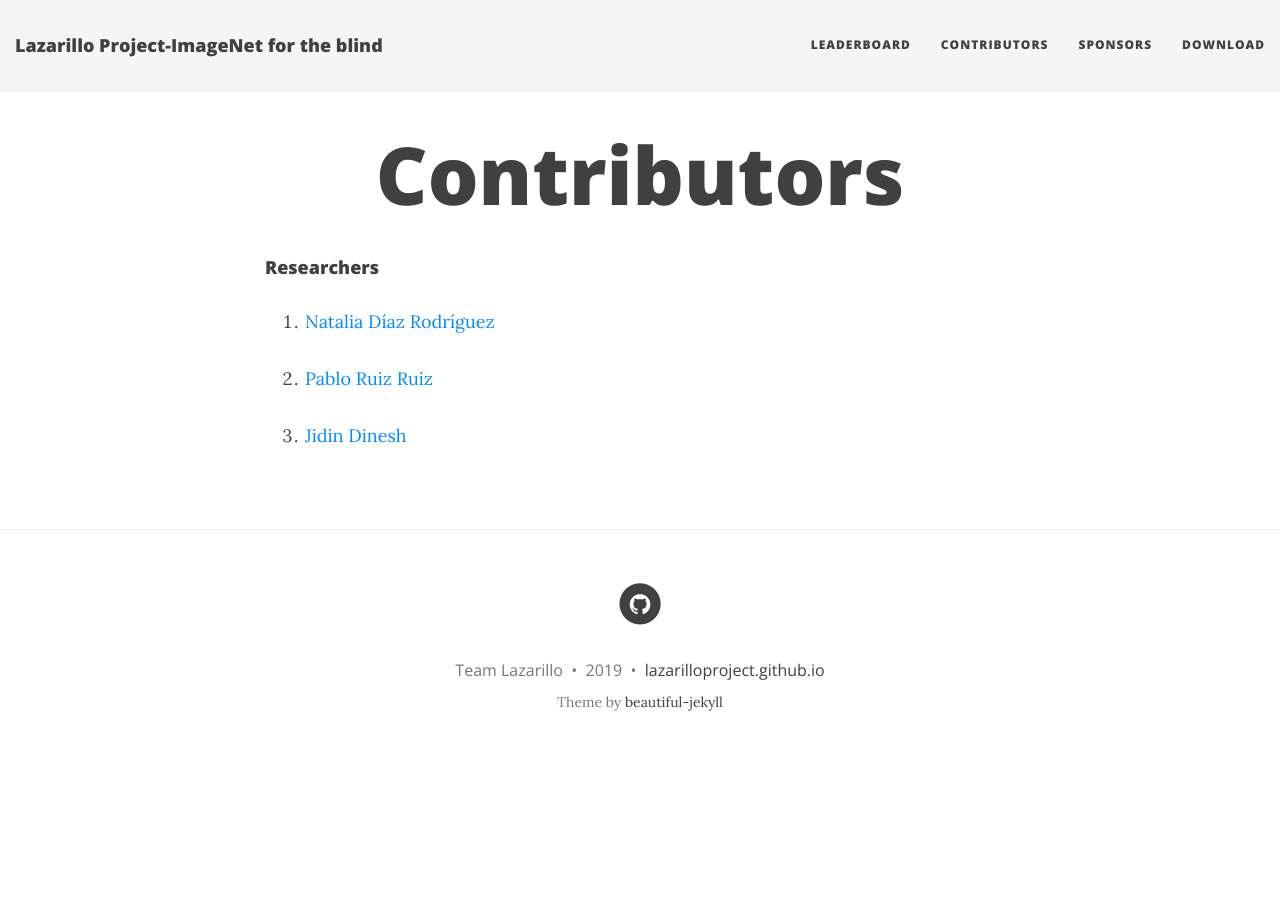
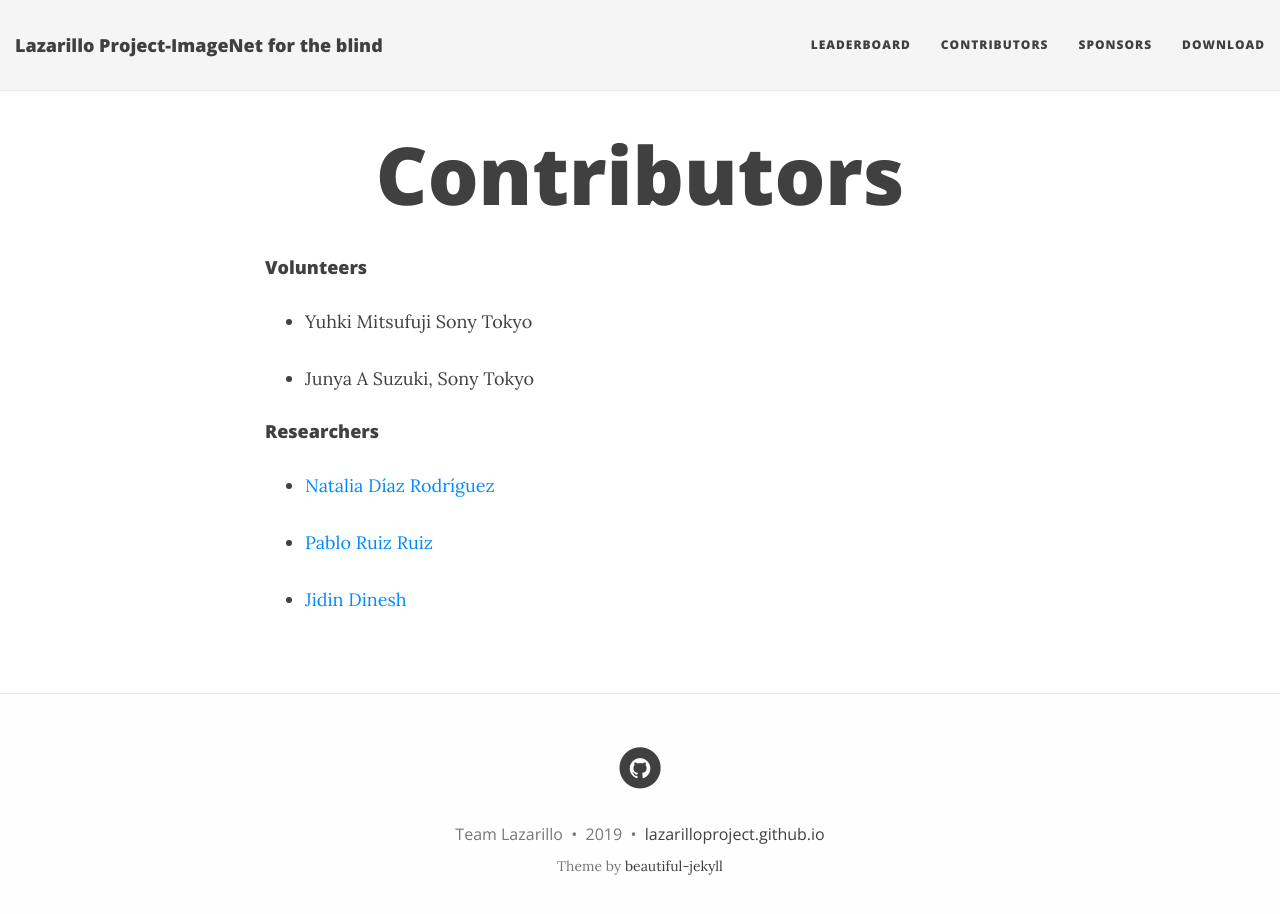
Before and after one commit to lazarilloproject/lazarilloproject.github.io, a Jekyll site: the page built from Contributors.md, in a window 1280 px wide and 927 px high. Shown: the top 914 px of the window. Built offline with Jekyll 4.4.1, drawn with Linux system fonts in a browser that asks for light colours; nearby versions of some CDN libraries.

Commit message:
Update Contributors.md

```diff
--- a/Contributors.md
+++ b/Contributors.md
@@ -3,9 +3,14 @@ layout: page
 title: Contributors
 ---
 
+#### Volunteers
+* Yuhki Mitsufuji Sony Tokyo
+
+* Junya A Suzuki, Sony Tokyo
+
 #### Researchers
-1. [Natalia Díaz Rodríguez](https://nataliadiaz.github.io)
+* [Natalia Díaz Rodríguez](https://nataliadiaz.github.io)
 
-1. [Pablo Ruiz Ruiz](https://www.linkedin.com/in/pabloruizruiz/)
+* [Pablo Ruiz Ruiz](https://www.linkedin.com/in/pabloruizruiz/)
 
-1. [Jidin Dinesh](http://jidindinesh.github.io)
+* [Jidin Dinesh](http://jidindinesh.github.io)
```
